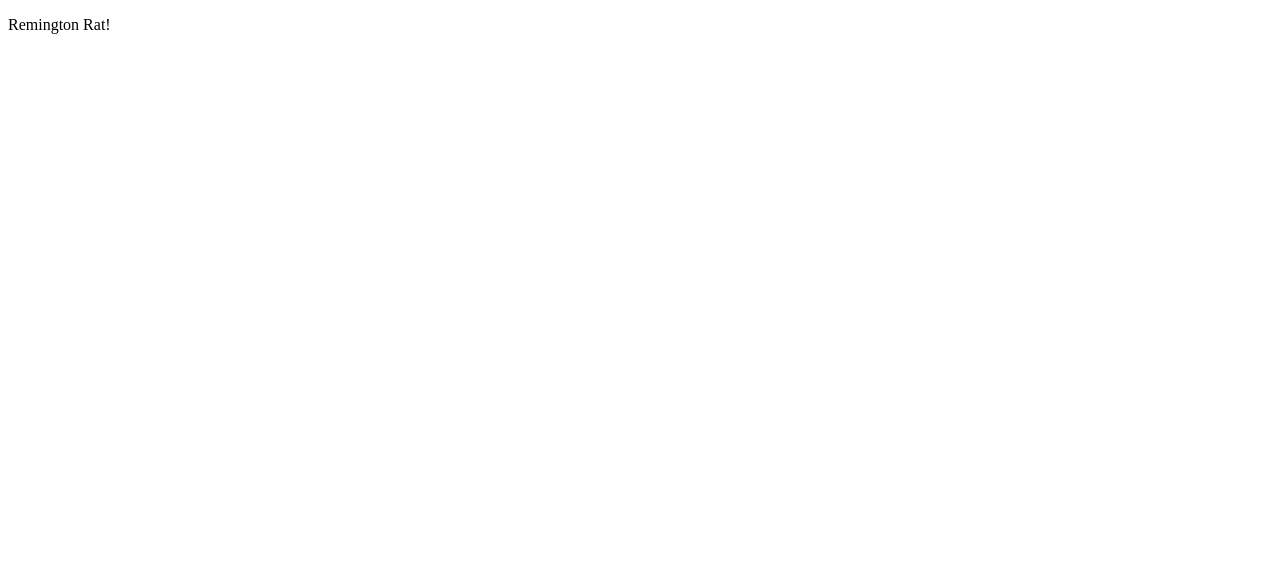
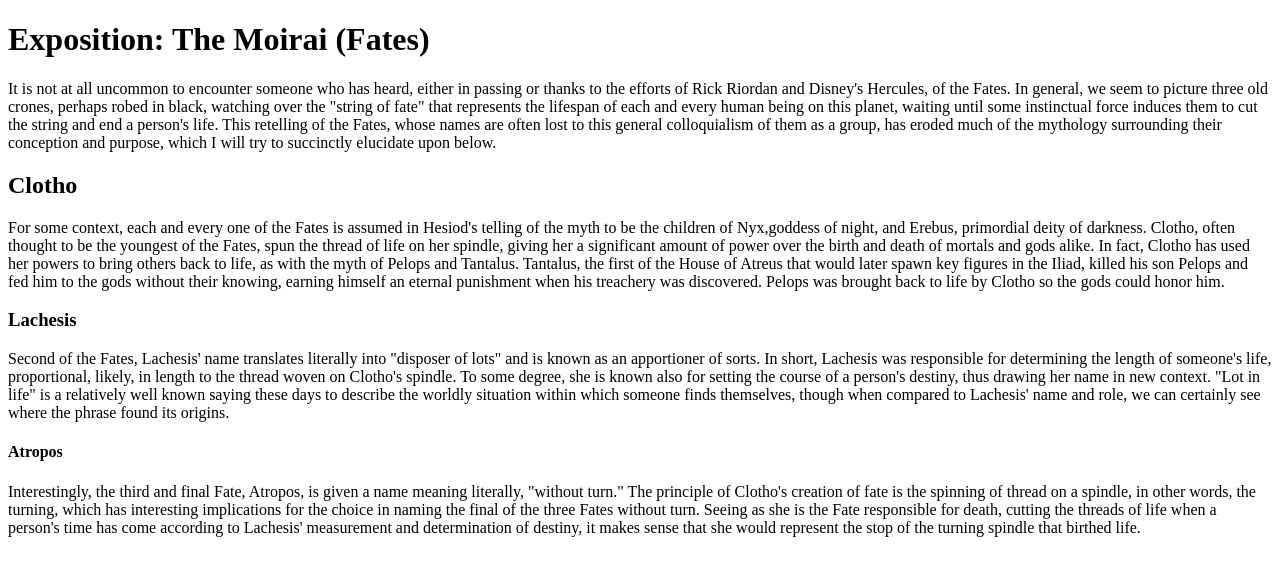
Before and after one commit to ssrinivasan3/ssrinivasan3.github.io, a plain HTML site: page index.html in a window 1280 px wide. Drawn offline with Linux system fonts and the light colour scheme.

Commit message:
content change

```diff
--- a/index.html
+++ b/index.html
@@ -2,9 +2,40 @@
 <html lang="en">
 <head>
     <meta charset="UTF-8">
-    <title>Ratatouille!</title>
+    <title>The Fates</title>
 </head>
 <body>
-    <p>Remington Rat!</p>
+    <h1>Exposition: The Moirai (Fates)</h1>
+    <p>It is not at all uncommon to encounter someone who has heard, either in passing or thanks to the efforts
+    of Rick Riordan and Disney's Hercules, of the Fates. In general, we seem to picture three old crones, perhaps
+    robed in black, watching over the "string of fate" that represents the lifespan of each and every human being
+    on this planet, waiting until some instinctual force induces them to cut the string and end a person's life. This
+    retelling of the Fates, whose names are often lost to this general colloquialism of them as a group, has eroded
+    much of the mythology surrounding their conception and purpose, which I will try to succinctly elucidate upon below.</p>
+
+    <h2>Clotho</h2>
+    <p>For some context, each and every one of the Fates is assumed in Hesiod's telling of the myth to be the children
+    of Nyx,goddess of night, and Erebus, primordial deity of darkness. Clotho, often thought to be the youngest of the
+    Fates, spun the thread of life on her spindle, giving her a significant amount of power over the birth and death
+    of mortals and gods alike. In fact, Clotho has used her powers to bring others back to life, as with the myth of
+    Pelops and Tantalus. Tantalus, the first of the House of Atreus that would later spawn key figures in the Iliad,
+    killed his son Pelops and fed him to the gods without their knowing, earning himself an eternal punishment
+    when his treachery was discovered. Pelops was brought back to life by Clotho so the gods could honor him.</p>
+
+    <h3>Lachesis</h3>
+    <p>Second of the Fates, Lachesis' name translates literally into "disposer of lots" and is known as an apportioner
+    of sorts. In short, Lachesis was responsible for determining the length of someone's life, proportional, likely,
+    in length to the thread woven on Clotho's spindle. To some degree, she is known also for setting the course of
+    a person's destiny, thus drawing her name in new context. "Lot in life" is a relatively well known saying these
+    days to describe the worldly situation within which someone finds themselves, though when compared to Lachesis'
+    name and role, we can certainly see where the phrase found its origins.</p>
+
+    <h4>Atropos</h4>
+    <p>Interestingly, the third and final Fate, Atropos, is given a name meaning literally, "without turn." The
+    principle of Clotho's creation of fate is the spinning of thread on a spindle, in other words, the turning, which
+    has interesting implications for the choice in naming the final of the three Fates without turn. Seeing as she is
+    the Fate responsible for death, cutting the threads of life when a person's time has come according to Lachesis'
+    measurement and determination of destiny, it makes sense that she would represent the stop of the turning spindle
+    that birthed life.</p>
 </body>
 </html>
```
